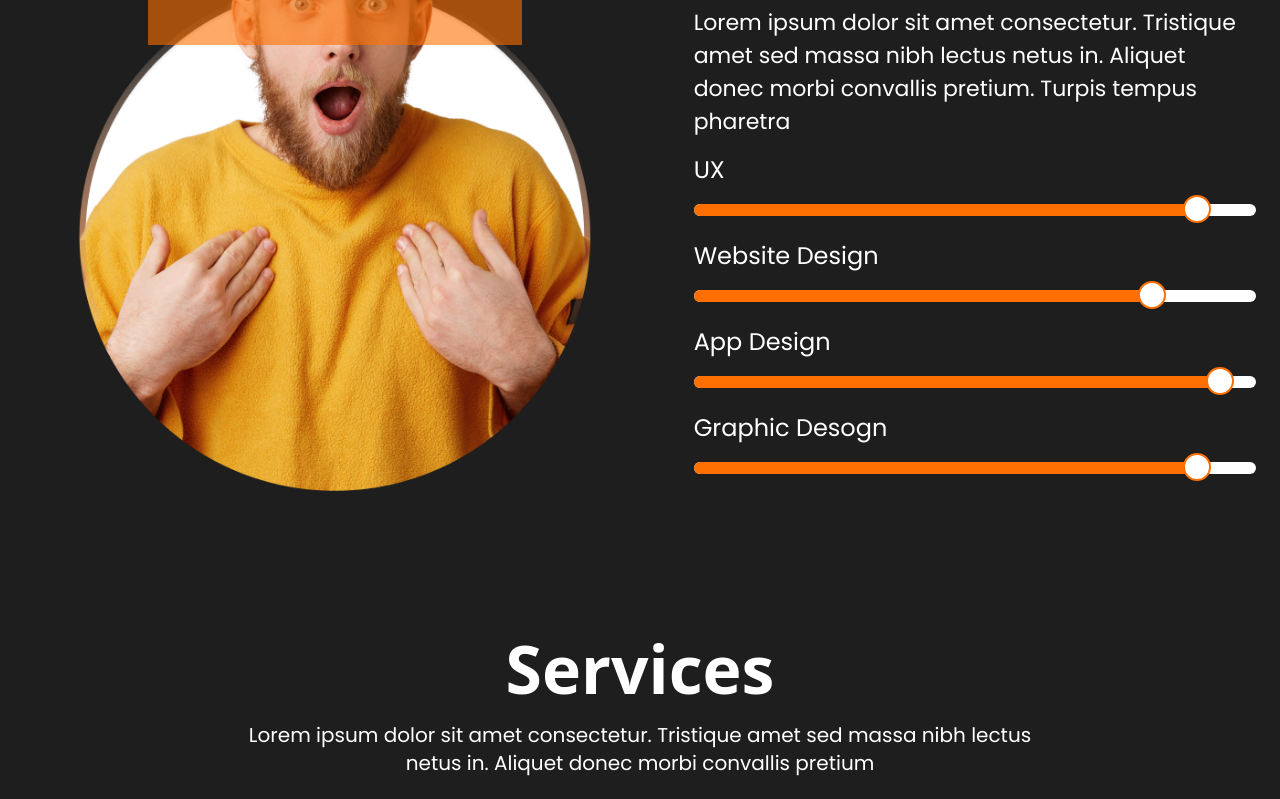
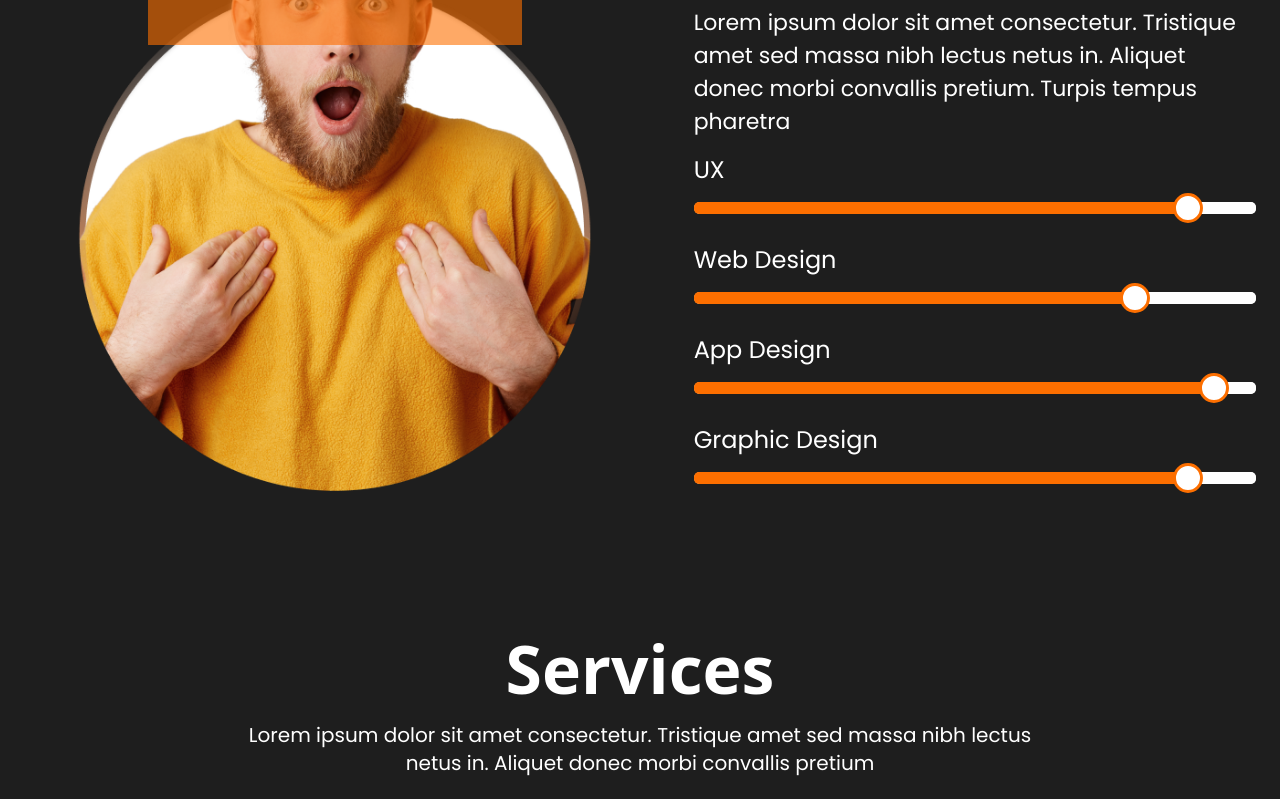
Before and after one commit to tuhinhossain123/personal-protfolio, a Next.js app: page / in a window 1280 px wide. Shown: the part 1120-1919 px from the top of the page. Built offline with nearby package versions, Linux system fonts and the light colour scheme.

Commit message:
about me section compleate]

```diff
--- a/src/components/AboutMe/AboutMe.js
+++ b/src/components/AboutMe/AboutMe.js
@@ -2,8 +2,19 @@
 import Image from "next/image";
 import img from "../../app/images/Group 7.png";
 import img2 from "../../app/images/Rectangle 4.png";
+import "./about.css";
+import { useState } from "react";
 
 const AboutMe = () => {
+  const [sliderValues, setSliderValues] = useState([90, 80, 95, 90]);
+
+  // Update the specific slider value based on index
+  const handleChange = (index) => (event) => {
+    const newValues = [...sliderValues];
+    newValues[index] = event.target.value;
+    setSliderValues(newValues);
+  };
+
   return (
     <div
       id="1"
@@ -25,38 +36,66 @@ const AboutMe = () => {
             nibh lectus netus in. Aliquet donec morbi convallis pretium. Turpis
             tempus pharetra
           </p>
-          <div className="pt-4">
-            <div className="relative">
-              <h className="text-2xl font-poppins font-normal">UX</h>
-              <div className="bg-white w-[100%] flex rounded-xl mt-[18px]">
-                <h2 className="bg-primary h-3 w-[90%] rounded-l-xl  relative"></h2>
-              </div>
-              <h2 className="h-7 w-7 border-2 border-primary bg-white rounded-full absolute -bottom-[7px]  right-[8%]"></h2>
+          <div className="pt-4 space-y-6">
+            {/* UX Slider */}
+            <div className="slider-container">
+              <label className="text-2xl font-poppins font-normal">UX</label>
+              <input
+                type="range"
+                className="slider mt-4"
+                min="0"
+                max="100"
+                value={sliderValues[0]}
+                onChange={handleChange(0)}
+                style={{
+                  "--slider-value": `${sliderValues[0]}%`,
+                }}
+              />
             </div>
-            <div className="relative pt-6">
-              <h className="text-2xl font-poppins font-normal">
-                Website Design
-              </h>
-              <div className="bg-white w-[100%] flex rounded-xl mt-[18px]">
-                <h2 className="bg-primary h-3 w-[80%] rounded-l-xl  relative"></h2>
-              </div>
-              <h2 className="h-7 w-7 border-2 border-primary bg-white rounded-full absolute -bottom-[7px]  right-[16%]"></h2>
+            {/* Web Design Slider */}
+            <div className="slider-container">
+              <label className="text-2xl font-poppins font-normal">Web Design</label>
+              <input
+                type="range"
+                className="slider mt-4"
+                min="0"
+                max="100"
+                value={sliderValues[1]}
+                onChange={handleChange(1)}
+                style={{
+                  "--slider-value": `${sliderValues[1]}%`,
+                }}
+              />
             </div>
-            <div className="relative pt-6">
-              <h className="text-2xl font-poppins font-normal">App Design</h>
-              <div className="bg-white w-[100%] flex rounded-xl mt-[18px]">
-                <h2 className="bg-primary h-3 w-[92%] rounded-l-xl  relative"></h2>
-              </div>
-              <h2 className="h-7 w-7 border-2 border-primary bg-white rounded-full absolute -bottom-[7px]  right-[4%]"></h2>
+            {/* App Design Slider */}
+            <div className="slider-container">
+              <label className="text-2xl font-poppins font-normal">App Design</label>
+              <input
+                type="range"
+                className="slider mt-4"
+                min="0"
+                max="100"
+                value={sliderValues[2]}
+                onChange={handleChange(2)}
+                style={{
+                  "--slider-value": `${sliderValues[2]}%`,
+                }}
+              />
             </div>
-            <div className="relative pt-6">
-              <h className="text-2xl font-poppins font-normal">
-                Graphic Desogn
-              </h>
-              <div className="bg-white w-[100%] flex rounded-xl mt-[18px]">
-                <h2 className="bg-primary h-3 w-[90%] rounded-l-xl  relative"></h2>
-              </div>
-              <h2 className="h-7 w-7 border-2 border-primary bg-white rounded-full absolute -bottom-[7px]  right-[8%]"></h2>
+            {/* Graphic Design Slider */}
+            <div className="slider-container">
+              <label className="text-2xl font-poppins font-normal">Graphic Design</label>
+              <input
+                type="range"
+                className="slider mt-4"
+                min="0"
+                max="100"
+                value={sliderValues[3]}
+                onChange={handleChange(3)}
+                style={{
+                  "--slider-value": `${sliderValues[3]}%`,
+                }}
+              />
             </div>
           </div>
         </div>
--- /dev/null
+++ b/src/components/AboutMe/about.css
@@ -0,0 +1,76 @@
+.slider {
+    -webkit-appearance: none;
+    width: 100%;
+    height: 12px;
+    border-radius: 6px;
+    background: white;
+    outline: none;
+    --slider-value: 0%;
+  }
+
+  .slider::-webkit-slider-runnable-track {
+    width: 100%;
+    height: 12px;
+    border-radius: 5px;
+    background: linear-gradient(to right, #FD6F00 0%, #FD6F00 var(--slider-value), white var(--slider-value), white 100%);
+  }
+
+  .slider::-webkit-slider-thumb {
+    -webkit-appearance: none;
+    appearance: none;
+    width: 30px; /* Increase width */
+    height: 30px; /* Increase height */
+    border-radius: 50%;
+    background: white;
+    border: 3px solid #FD6F00;
+    cursor: pointer;
+    position: relative;
+    top: -9px; /* Adjust to keep it centered */
+  }
+
+  .slider:focus::-webkit-slider-runnable-track {
+    background: linear-gradient(to right, #FD6F00 0%, #FD6F00 var(--slider-value), white var(--slider-value), white 100%);
+  }
+
+  .slider::-moz-range-track {
+    width: 100%;
+    height: 12px;
+    border-radius: 5px;
+    background: linear-gradient(to right, #FD6F00 0%, #FD6F00 var(--slider-value), white var(--slider-value), white 100%);
+  }
+
+  .slider::-moz-range-thumb {
+    width: 30px; /* Increase width */
+    height: 30px; /* Increase height */
+    border-radius: 50%;
+    background: white;
+    border: 3px solid #FD6F00;
+    cursor: pointer;
+  }
+
+  .slider::-ms-track {
+    width: 100%;
+    height: 12px;
+    background: transparent;
+    border-color: transparent;
+    color: transparent;
+  }
+
+  .slider::-ms-fill-lower {
+    background: #FD6F00;
+    border-radius: 5px;
+  }
+
+  .slider::-ms-fill-upper {
+    background: white;
+    border-radius: 5px;
+  }
+
+  .slider::-ms-thumb {
+    width: 30px; /* Increase width */
+    height: 30px; /* Increase height */
+    border-radius: 50%;
+    background: white;
+    border: 3px solid #FD6F00;
+    cursor: pointer;
+  }
--- a/src/components/MyProject/Projects/Projects.js
+++ b/src/components/MyProject/Projects/Projects.js
@@ -5,9 +5,15 @@ const Projects = ({ projects }) => {
   return (
     <div className="mt-[106px] grid grid-cols-1 md:grid-cols-2 lg:grid-cols-3 gap-11">
       {projects.map((project) => (
-        <div key={project.id} className="">
-          <div className="lg:w-[445px] lg:h-[489px] bg-[#FFEBDB] rounded-xl pl-7 pr-10">
-            <Image src={project?.img} alt="img" width={445} height={489} />
+        <div key={project.id} className="project-container">
+          <div className="image-container lg:w-[445px] lg:h-[489px] bg-[#FFEBDB] rounded-xl pl-7 pr-10">
+            <Image
+              src={project?.img}
+              alt="img"
+              width={445}
+              height={489}
+              className="project-image"
+            />
           </div>
           <h2 className="text-xl font-normal text-primary pt-9">
             {project?.name}
--- a/src/components/Services/Services.js
+++ b/src/components/Services/Services.js
@@ -12,14 +12,14 @@ const Services = () => {
         lectus <br /> netus in. Aliquet donec morbi convallis pretium
       </p>
       <div className="pt-6 grid grid-cols-1 md:grid-cols-2 lg:grid-cols-4 gap-9">
-        <div className="bg-[#F8F8F8]  pl-5 pt-14 pr-5 pb-3 rounded-lg">
+        <div className="bg-[#F8F8F8]  pl-5 pt-14 pr-5 pb-3 rounded-lg hover:bg-primary">
           <div className="h-[75px] w-[75px]">
             <Image
               src={img1}
               alt="Logo"
               width=""
               height=""
-              className="w-full h-full"
+              className="w-full h-full hover:filter: invert(1)"
             />
           </div>
           <h2 className="text-3xl font-poppins font-semibold pt-6 text-black">UI/UX</h2>
```
